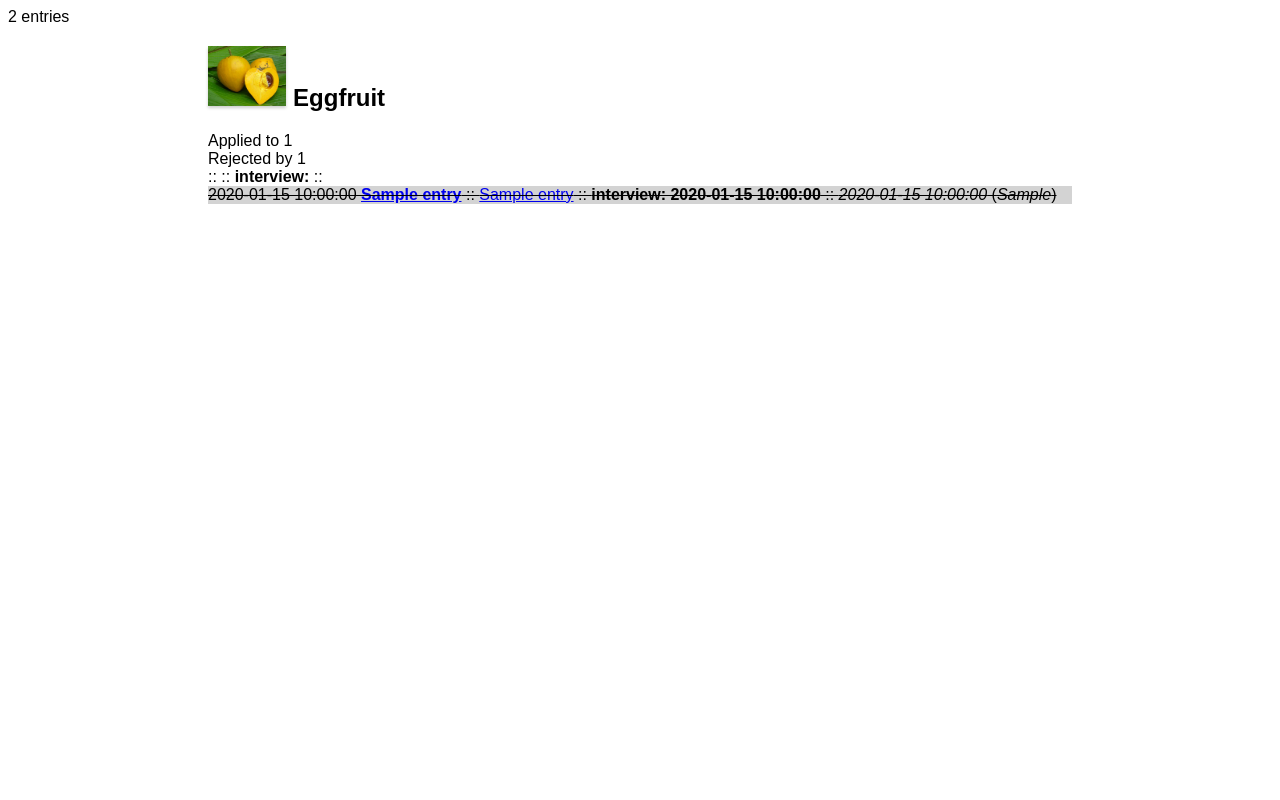
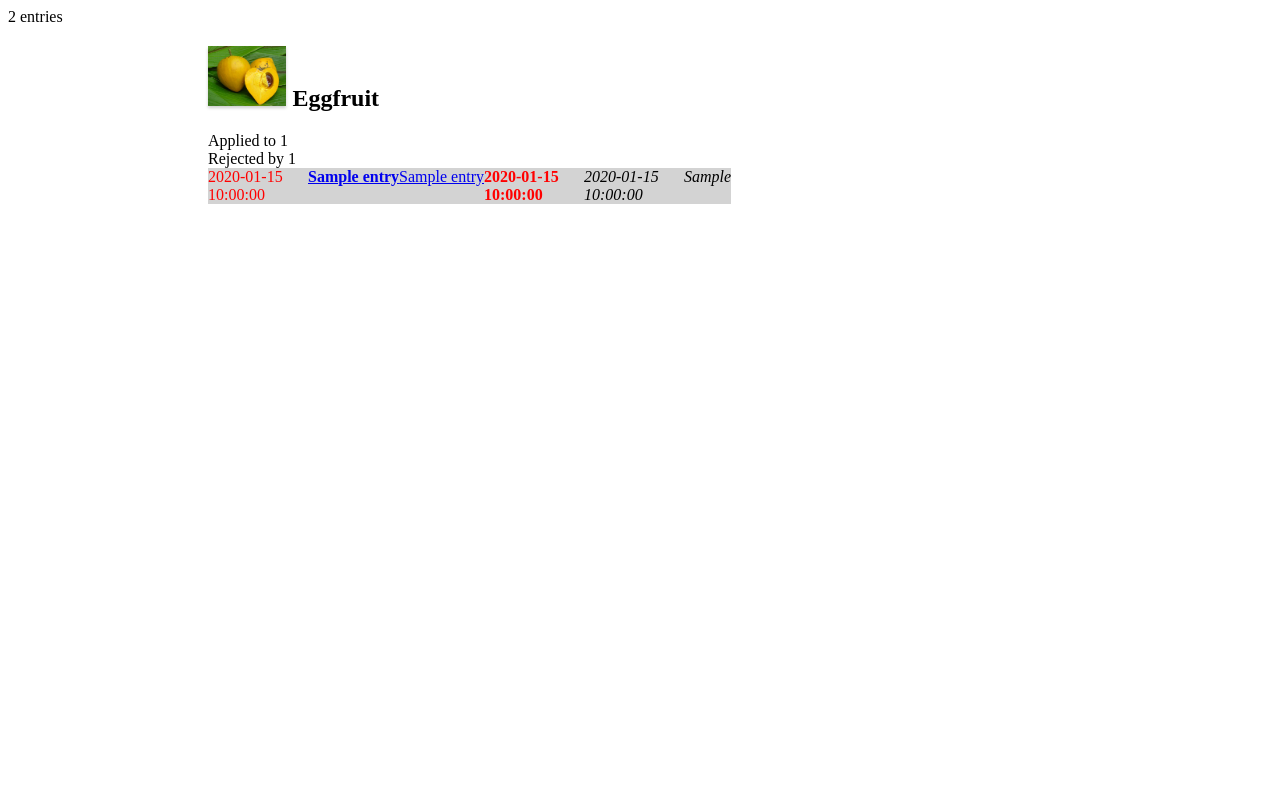
Before and after one commit to igoryen/eggfruit, a PHP site: page / in a window 1280 px wide. Run offline with PHP 8.4, Linux system fonts and the light colour scheme; tables that the repository leaves empty or names only in its code hold one stand-in row (values such as "Sample post").

Commit message:
bug3 - lines to table

```diff
--- a/eggfruit.css
+++ b/eggfruit.css
@@ -1,13 +1,17 @@
 body{
-  font-family: sans-serif, Calibri;
+  //font-family: sans-serif, Calibri;
+  font-family: serif "Georgia";
 }
 .desktop{
   margin-left: 200px;
   margin-right: 200px;
 }
 .crossed_row{
-  text-decoration: line-through;
+  display: table-row;
   background-color: lightgray;
+  padding-bottom: 3px;
+  border-style: solid;
+    border-color: #0000ff;
 }
 img{
   /*         [direction (inset)] [color] [Horizontal Distance] [Vertical Distance] [size];
@@ -15,5 +19,25 @@ img{
   box-shadow: rgba(0,0,0,0.2) 0px 2px 3px, inset rgba(0,0,0,0.2) 0px -1px 2px;
 }
 .row{
-  /*border-bottom: solid 1px gray;*/
+  display: table-row;
+  padding-bottom: 3px;
+  border-style: solid;
+    border-color: #0000ff;
 }
+.applic_table_cell{
+  display: table-cell;
+}
+.applic_table_date_cell{
+  display: table-cell;
+  width: 100px;
+  color: red;
+}
+.applic_table_ivdate_cell{
+  display: table-cell;
+  width: 100px;
+  color: red;
+}
+.applic_table_response_cell{
+  display: table-cell;
+  width: 100px;
+}
--- a/index.php
+++ b/index.php
@@ -59,11 +59,14 @@ while ($row = mysqli_fetch_assoc($result)) {
 echo count($entries) . " entries<br>";
 
 function applications($entries) {
+  print "<div class='applic_table'>";
   //$bag = "";
   // for each [AE of array] $entries [named] as [variable] $entry
   foreach ($entries as $entry) {
+
     $closing_span_tag = '';
     $bag = "";
+
 
     // if HAVE response date
     if (null !== $entry->getResponseDate()) {
@@ -77,8 +80,16 @@ function applications($entries) {
     else {
       $class = "<div class='row'>";
     }
+
     $bag .= $class;
+
+    // date
+    $bag .= '<div class="applic_table_date_cell">';
     $bag .= $entry->getAppliedDate() . " ";
+    $bag .= '</div>';
+
+    // company
+    $bag .= '<div class="applic_table_cell">';
     if(!null == $entry->getCompanyUrl()){
       $bag .= "<a href='" . $entry->getCompanyUrl() . "' target='_blank'>";
       $bag .= "<b>" . $entry->getCompanyName() . "</b>";
@@ -87,8 +98,10 @@ function applications($entries) {
     else{
       $bag .= "<b>" . $entry->getCompanyName() . "</b>";
     }
+    $bag .= '</div>';
 
-    $bag .= " :: ";
+    // position
+    $bag .= '<div class="applic_table_cell">';
     if(!null == $entry->getJobPostingUrl()){
       $bag .= "<a href='" . $entry->getJobPostingUrl() . "' target='_blank'>";
       $bag .= $entry->getPositionName() . "</a> ";
@@ -96,20 +109,35 @@ function applications($entries) {
     else{
       $bag .= $entry->getPositionName() . " ";
     }
+    $bag .= '</div>';
 
+    // interview date
+    $bag .= '<div class="applic_table_ivdate_cell">';
     if ($entry->getInterviewDate() !== "0000-00-00") {
-      $bag .= " :: <b> interview: " . $entry->getInterviewDate() . "</b> :: ";
+      $bag .= "<b>" . $entry->getInterviewDate() . "</b>";
     }
+    $bag .= '</div>';
+
+    // response date
+    $bag .= '<div class="applic_table_response_cell">';
     $bag .= "<i>" . $entry->getResponseDate() . "</i>";
-    if (null !== $entry->getResponseValue()) {
-      $bag .= " (<i>" . $entry->getResponseValue() . "</i>)";
-    }
+    $bag .= '</div>';
+
+    // response value
+    $bag .= '<div class="applic_table_cell">';
+    $bag .= "<i>" . $entry->getResponseValue() . "</i>";
+    $bag .= '</div><!-- end of what? -->';
 
     $bag .= $closing_span_tag;
-    $bag .= "</div>";
+    $bag .= "</div><!-- end of row-->";
+
+
+
     print $bag;
+
   } // foreach()
 
+  print "</table>";
 }
 
 // terms()
```
